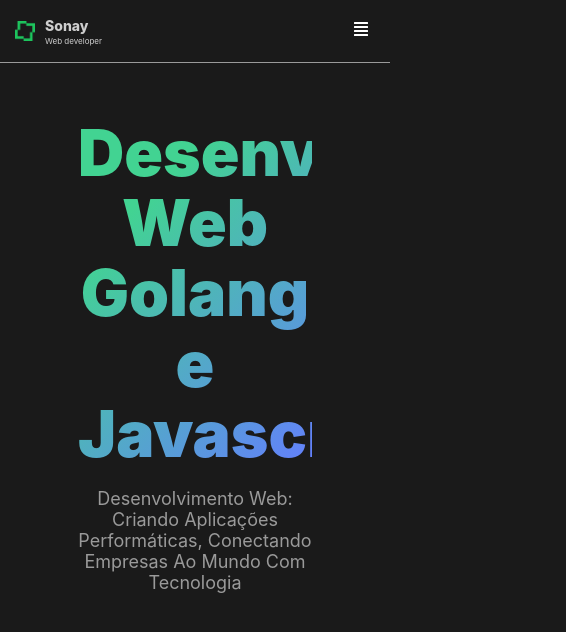
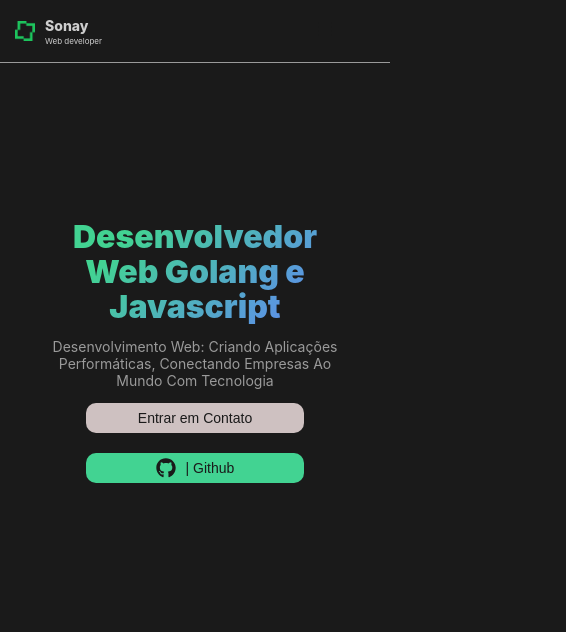
Before and after one commit to Noskine/sonay-tech, a React (Vite) app: page / in a window 390 px wide. Shown: the top 632 px of the page, 566 px wide, since content can reach past the window. Built offline with nearby package versions, Linux system fonts and the light colour scheme.

Commit message:
fix: finishing the readline

```diff
--- a/src/App.tsx
+++ b/src/App.tsx
@@ -1,6 +1,6 @@
 import './app.css'
 import { Header } from './components/Header/index'
-
+import { FaGithub } from "react-icons/fa";
 function App() {
   return (
     <>
@@ -11,6 +11,16 @@ function App() {
             Desenvolvedor Web Golang e Javascript
           </h1>
           <p className='subtitle'>Desenvolvimento Web: Criando aplicações performáticas, Conectando Empresas ao Mundo com Tecnologia</p>
+          <section id="readline-buttons">
+            <button>
+              Entrar em Contato
+            </button>
+            <button className='github'>
+              <i>
+                <FaGithub />
+              </i> | Github
+            </button>
+          </section>
         </div>
       </section>
     </>
--- a/src/app.css
+++ b/src/app.css
@@ -27,3 +27,47 @@
     text-transform: capitalize;
     color: var(--c-dark-zinc);
 }
+
+#readline-buttons {
+    display: flex;
+    align-items: center;
+    gap: 2rem;
+    justify-content: center;
+}
+
+.github {
+    background-color: var(--c-green);
+    display: flex;
+    align-items: center;
+    justify-content: center;
+}
+
+@media screen and (max-width: 860px) {
+    .text {
+        width: 80%;
+    }
+}
+
+@media screen and (max-width: 620px) {
+    .title {
+        font-size: 4.8rem;
+    }
+}
+
+@media screen and (max-width: 420px) {
+    .title {
+        font-size: 3.2rem;
+    }
+
+    .subtitle {
+        font-size: 1.4rem;
+    }
+
+    #readline-buttons {
+        flex-direction: column;
+    }
+
+    #readline-buttons button {
+        width: 70%;
+    }
+}
--- a/src/index.css
+++ b/src/index.css
@@ -40,3 +40,23 @@ a {
   color: var(--c-green);
   text-decoration: inherit;
 }
+
+button {
+  min-width: 100px;
+  height: 30px;
+  gap: 1rem;
+  padding: 0.5rem 1.5rem;
+  background-color: var(--c-light-zinc);
+  color: var(--c-black);
+  border: none;
+  border-radius: 1rem;
+  font-size: 1.4rem;
+
+  cursor: pointer;
+  transition: 500ms;
+}
+
+button:hover {
+  opacity: 0.8;
+  transition: 500ms;
+}
```
